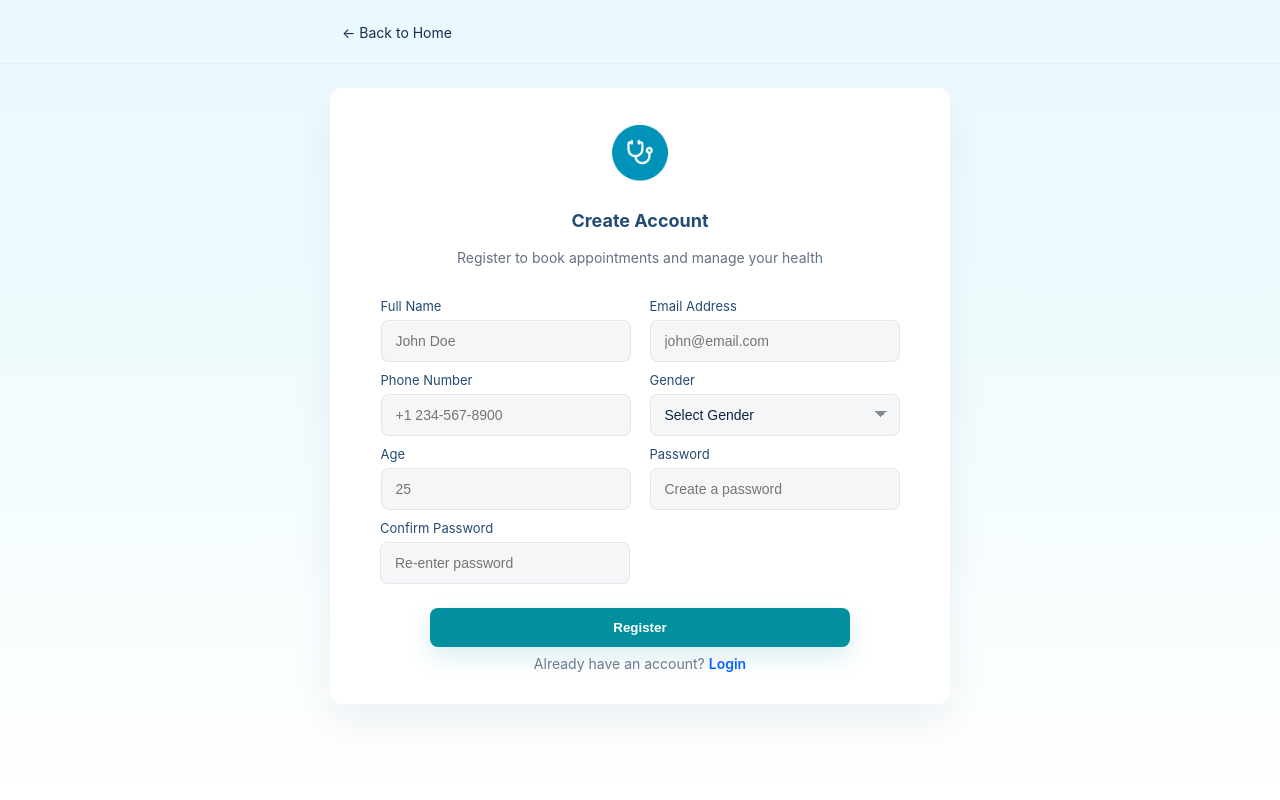
After one commit to jessojoy/doc_app, a Django app: page /register/ in a window 1280 px wide. The commit adds this page. Run offline with Django 5.2, Linux system fonts and the light colour scheme.

Commit message:
created pages for login and registration. but pending implementation of backend logic.

```diff
--- a/doc_app/urls.py
+++ b/doc_app/urls.py
@@ -1,23 +1,16 @@
-"""
-URL configuration for doc_app project.
-
-The `urlpatterns` list routes URLs to views. For more information please see:
-    https://docs.djangoproject.com/en/5.2/topics/http/urls/
-Examples:
-Function views
-    1. Add an import:  from my_app import views
-    2. Add a URL to urlpatterns:  path('', views.home, name='home')
-Class-based views
-    1. Add an import:  from other_app.views import Home
-    2. Add a URL to urlpatterns:  path('', Home.as_view(), name='home')
-Including another URLconf
-    1. Import the include() function: from django.urls import include, path
-    2. Add a URL to urlpatterns:  path('blog/', include('blog.urls'))
-"""
+# doc_app/urls.py  — paste this exact file (replace existing)
 from django.contrib import admin
 from django.urls import path, include
+from django.contrib.auth import views as auth_views
 
 urlpatterns = [
     path('admin/', admin.site.urls),
-    path('', include('doc_app_v1.urls')),   # serves / and any app routes
+
+    # Global login/logout so the name 'login' exists site-wide
+    path('login/', auth_views.LoginView.as_view(template_name='doctors/login.html'), name='login'),
+    path('logout/', auth_views.LogoutView.as_view(next_page='/'), name='logout'),
+
+    # Now include your app urls
+    # IMPORTANT: change 'doc_app_v1' below if your app package name differs
+    path('', include('doc_app_v1.urls')),
 ]
--- /dev/null
+++ b/doc_app_v1/static/doctors/css/register.css
@@ -0,0 +1,157 @@
+/* register.css - fixed widths so fields don't over-extend */
+
+/* Reset */
+* { box-sizing: border-box; margin: 0; padding: 0; }
+html, body { height: 100%; }
+body {
+  font-family: Inter, system-ui, -apple-system, "Segoe UI", Roboto, "Helvetica Neue", Arial;
+  color: #0f2444;
+  background: linear-gradient(180deg, #eaf9ff 0%, #f0fbfd 45%, #ffffff 100%);
+  -webkit-font-smoothing: antialiased;
+  -moz-osx-font-smoothing: grayscale;
+}
+
+/* Top bar & back link aligned with card */
+.topbar { height: 64px; display: flex; align-items: center; padding: 0; background: transparent; }
+.back-wrap { width: 100%; max-width: 620px; margin: 0 auto; padding-left: 12px; }
+.back-wrap a { color: #0f2444; text-decoration: none; font-size: 14px; opacity: 0.95; }
+.back-wrap a:hover { opacity: 1; }
+
+/* layout */
+.center-area { display: flex; justify-content: center; padding: 24px 16px 44px; }
+
+/* card */
+.reg-card {
+  width: 100%;
+  max-width: 620px;            /* keep the card compact */
+  background: #fff;
+  border-radius: 12px;
+  padding: 32px 36px;
+  margin: 0 auto;
+  text-align: center;
+  box-shadow: 0 20px 40px rgba(15,36,68,0.06);
+  display: flex;
+  flex-direction: column;
+  gap: 14px;
+}
+
+/* visual */
+.logo-img { width: 68px; height: 68px; border-radius: 50%; display: block; margin: 0 auto 8px; object-fit: cover; }
+.reg-card h1 { font-size: 18px; color: #234b74; margin-bottom: 4px; }
+.reg-card .subtitle { font-size: 14px; color: rgba(15,36,68,0.65); margin-bottom: 8px; }
+
+/* FORM GRID: center the two columns and cap their width */
+.form-grid {
+  display: grid;
+  grid-template-columns: repeat(2, 1fr); /* 2 columns visually */
+  justify-content: center;               /* center columns inside card */
+  gap: 14px 18px;
+  margin-top: 10px;
+  width: 100%;
+  max-width: 520px;  /* <-- total grid width; adjust smaller/larger as needed */
+  margin-left: auto;
+  margin-right: auto;
+}
+
+/* If a row needs to be single-column, use the single class */
+.form-grid.single {
+  grid-template-columns: 1fr;
+  max-width: 520px;
+}
+
+/* column wrapper: important to allow shrinking and cap width */
+.form-col {
+  min-width: 0;          /* allows column to shrink when necessary */
+  width: 100%;
+  max-width: 250px;      /* cap column width (controls how wide fields become) */
+  margin: 0 auto;
+  box-sizing: border-box;
+}
+
+/* labels and inputs */
+label { display: block; font-size: 13px; color: #234b74; margin-bottom: 6px; text-align: left; }
+input, select, textarea {
+  width: 100%;
+  max-width: 250px;     /* match column cap */
+  padding: 12px 14px;
+  border-radius: 8px;
+  border: 1px solid rgba(15,36,68,0.08);
+  background: #f4f6f7;
+  font-size: 14px;
+  color: #0f2444;
+  box-shadow: inset 0 1px 0 rgba(255,255,255,0.6);
+  box-sizing: border-box;
+}
+
+/* focus */
+input:focus, select:focus, textarea:focus {
+  border-color: rgba(11,99,255,0.32);
+  box-shadow: 0 0 0 3px rgba(11,99,255,0.12);
+  outline: none;
+}
+
+/* select arrow adjustments so it won't enlarge control */
+select {
+  appearance: none;
+  padding-right: 32px;
+  background-image:
+    linear-gradient(45deg, transparent 50%, rgba(20,30,40,0.5) 50%),
+    linear-gradient(135deg, rgba(20,30,40,0.5) 50%, transparent 50%);
+  background-position:
+    calc(100% - 18px) calc(1em + 2px),
+    calc(100% - 12px) calc(1em + 2px);
+  background-size: 6px 6px, 6px 6px;
+  background-repeat: no-repeat;
+}
+
+/* single-row defaults: put field(s) in left column */
+.form-grid.single .form-col {
+  grid-column: 1 / 2;
+  max-width: 250px;
+  width: 100%;
+  margin: 0;
+}
+
+/* But the button-col should span both columns (so it behaves like before) */
+.form-grid.single .form-col.button-col {
+  grid-column: 1 / 3;
+  max-width: 420px;
+  margin: 0 auto;
+}
+
+
+/* Register button centered and capped */
+.btn.register {
+  width: 100%;
+  max-width: 420px;
+  margin: 14px auto 0 auto;
+  padding: 12px 18px;
+  border: none;
+  border-radius: 8px;
+  background: #028f9e;
+  color: #fff;
+  font-weight: 600;
+  box-shadow: 0 10px 25px rgba(2,143,158,0.15);
+  transition: transform .16s ease;
+}
+.btn.register:hover { transform: translateY(-3px); }
+
+/* small footer */
+.footer-line { margin-top: 8px; font-size: 14px; color: rgba(15,36,68,0.6); }
+.footer-line a { color: #0b63ff; font-weight: 600; text-decoration: none; }
+.footer-spacer { height: 32px; }
+
+/* responsive behaviour */
+@media (max-width: 680px) {
+  .reg-card { max-width: 94%; padding: 22px; }
+  .form-grid { grid-template-columns: 1fr; max-width: 100%; gap: 12px; }
+  .form-col, input, select, textarea { max-width: 100%; }
+  .btn.register { max-width: 100%; }
+  .back-wrap { padding-left: 10px; }
+}
+
+/* accessibility focus */
+input:focus-visible, select:focus-visible, button:focus-visible {
+  outline: 3px solid rgba(11,99,255,0.12);
+  outline-offset: 2px;
+}
--- a/doc_app_v1/static/doctors/js/healthcare.js
+++ b/doc_app_v1/static/doctors/js/healthcare.js
@@ -3,5 +3,5 @@ function onPortal(role){
 alert(role.charAt(0).toUpperCase() + role.slice(1) + ' login clicked');
 }
 function onRegister(){
-alert('Register clicked');
+//alert('Register clicked');
 }
--- /dev/null
+++ b/doc_app_v1/static/doctors/js/register.js
@@ -0,0 +1,43 @@
+// register.js — light client-side validation & UX
+
+document.addEventListener('DOMContentLoaded', () => {
+  const form = document.getElementById('registerForm');
+  const btn = document.getElementById('registerBtn');
+
+  function setError(fieldName, message) {
+    const el = document.querySelector('.field-error[data-field="'+fieldName+'"]');
+    if (el) el.textContent = message;
+  }
+
+  form.addEventListener('submit', (e) => {
+    // clear previous errors
+    document.querySelectorAll('.field-error').forEach(n => n.textContent = '');
+
+    const fullName = (form.full_name && form.full_name.value.trim()) || '';
+    const email = (form.email && form.email.value.trim()) || '';
+    const p1 = (form.password1 && form.password1.value) || '';
+    const p2 = (form.password2 && form.password2.value) || '';
+
+    let hasError = false;
+    if (!fullName) { setError('full_name', 'Please enter your name'); hasError = true; }
+    if (!email || !/^[^\s@]+@[^\s@]+\.[^\s@]+$/.test(email)) { setError('email', 'Please enter a valid email'); hasError = true; }
+    if (p1 && p2 && p1 !== p2) { setError('password2', 'Passwords do not match'); hasError = true; }
+
+    if (hasError) {
+      e.preventDefault();
+      btn.scrollIntoView({ behavior: 'smooth', block: 'center' });
+    } else {
+      // optional: disable button to avoid double submit
+      btn.disabled = true;
+      btn.textContent = 'Registering...';
+    }
+  });
+
+  // clear error when user types
+  document.querySelectorAll('input, select').forEach(inp => {
+    inp.addEventListener('input', () => {
+      const box = document.querySelector('.field-error[data-field="'+inp.name+'"]');
+      if (box) box.textContent = '';
+    });
+  });
+});
--- a/doc_app_v1/templates/doctors/homepage.html
+++ b/doc_app_v1/templates/doctors/homepage.html
@@ -58,7 +58,7 @@
 </div>
 <div style="width:100%;display:flex;flex-direction:column;align-items:center">
 <button class="btn-primary" onclick="onPortal('patient')">Patient Login</button>
-<button class="btn-outline" onclick="onRegister()">Register Now</button>
+<a href="/register/" class="btn-outline" style="text-align:center;">Register Now</a>
 </div>
 </article>
 </section>
--- /dev/null
+++ b/doc_app_v1/templates/doctors/register.html
@@ -0,0 +1,107 @@
+{% load static %}
+<!doctype html>
+<html lang="en">
+<head>
+  <meta charset="utf-8" />
+  <meta name="viewport" content="width=device-width, initial-scale=1" />
+  <title>Create Account — HealthCare Plus</title>
+
+  <!-- main css for site (keeps any shared styles) -->
+  <link rel="stylesheet" href="{% static 'doctors/css/healthcare.css' %}">
+  <!-- registration specific CSS -->
+  <link rel="stylesheet" href="{% static 'doctors/css/register.css' %}">
+</head>
+<body>
+  <header class="topbar">
+    <div class="back-wrap">
+      <a class="back" href="/">← Back to Home</a>
+    </div>
+  </header>
+
+  <main class="center-area">
+    <div class="reg-card" role="main" aria-labelledby="reg-title">
+      {% load static %}
+<img class="logo-img"
+     src="{% static 'doctors/img/logo.png' %}"
+     alt="HealthCare Plus logo">
+
+
+      <h1 id="reg-title">Create Account</h1>
+      <p class="subtitle">Register to book appointments and manage your health</p>
+
+      <form id="registerForm" method="post" novalidate>
+        {% csrf_token %}
+
+        <div class="form-grid">
+          <div class="form-col">
+            <label for="id_full_name">Full Name</label>
+            <input id="id_full_name" name="full_name" type="text" placeholder="John Doe" value="{{ form.full_name.value|default_if_none:'' }}">
+            <div class="field-error" data-field="full_name">{% if form.full_name.errors %}{{ form.full_name.errors|first }}{% endif %}</div>
+          </div>
+
+          <div class="form-col">
+            <label for="id_email">Email Address</label>
+            <input id="id_email" name="email" type="email" placeholder="john@email.com" value="{{ form.email.value|default_if_none:'' }}">
+            <div class="field-error" data-field="email">{% if form.email.errors %}{{ form.email.errors|first }}{% endif %}</div>
+          </div>
+        </div>
+
+        <div class="form-grid">
+          <div class="form-col">
+            <label for="id_phone">Phone Number</label>
+            <input id="id_phone" name="phone" type="tel" placeholder="+1 234-567-8900" value="{{ form.phone.value|default_if_none:'' }}">
+            <div class="field-error" data-field="phone">{% if form.phone.errors %}{{ form.phone.errors|first }}{% endif %}</div>
+          </div>
+
+          <div class="form-col">
+            <label for="id_gender">Gender</label>
+            <select id="id_gender" name="gender">
+               <option value="">Select Gender</option>
+                  <option value="male" {% if form.gender.value == "male" %}selected{% endif %}>Male</option>
+                  <option value="female" {% if form.gender.value == "female" %}selected{% endif %}>Female</option>
+            </select>
+            <div class="field-error" data-field="gender">{% if form.gender.errors %}{{ form.gender.errors|first }}{% endif %}</div>
+          </div>
+        </div>
+
+        <div class="form-grid">
+          <div class="form-col">
+            <label for="id_age">Age</label>
+            <input id="id_age" name="age" type="number" placeholder="25" min="0" value="{{ form.age.value|default_if_none:'' }}">
+            <div class="field-error" data-field="age">{% if form.age.errors %}{{ form.age.errors|first }}{% endif %}</div>
+          </div>
+
+          <div class="form-col">
+            <label for="id_password1">Password</label>
+            <input id="id_password1" name="password1" type="password" placeholder="Create a password">
+            <div class="field-error" data-field="password1">{% if form.password1.errors %}{{ form.password1.errors|first }}{% endif %}</div>
+          </div>
+        </div>
+
+        <!-- single-column row -->
+        <div class="form-grid single">
+          <div class="form-col">
+            <label for="id_password2">Confirm Password</label>
+            <input id="id_password2" name="password2" type="password" placeholder="Re-enter password">
+            <div class="field-error" data-field="password2">{% if form.password2.errors %}{{ form.password2.errors|first }}{% endif %}</div>
+          </div>
+        </div>
+
+        <div class="form-grid single">
+  <div class="form-col button-col">
+    <button type="submit" class="btn register" id="registerBtn">Register</button>
+  </div>
+</div>
+
+        <div class="footer-line">
+          Already have an account? <a href="{% url 'login' %}">Login</a>
+        </div>
+      </form>
+    </div>
+  </main>
+
+  <div class="footer-spacer"></div>
+
+  <script src="{% static 'doctors/js/register.js' %}"></script>
+</body>
+</html>
--- a/doc_app_v1/urls.py
+++ b/doc_app_v1/urls.py
@@ -4,6 +4,7 @@ from . import views
 app_name = 'doctors'
 
 urlpatterns = [
-    path('', views.homepage, name='homepage'),      # root (/)
-    path('homepage/', views.homepage, name='homepage_with_slash'),  # optional
+    path('', views.homepage, name='homepage'),
+    path('homepage/', views.homepage, name='homepage_with_slash'),
+    path('register/', views.register, name='register'),
 ]
--- a/doc_app_v1/views.py
+++ b/doc_app_v1/views.py
@@ -1,6 +1,10 @@
 from django.shortcuts import render
 from django.http import HttpResponse
+
 
 # Create your views here.
 def homepage(request):
     return render(request,'doctors/homepage.html')
+
+def register(request):
+    return render(request, "doctors/register.html")
```
Also changed, not shown: doc_app_v1/static/doctors/css/login.css (added, +92 -0 lines), doc_app_v1/static/doctors/js/login.js (added, +52 -0 lines), doc_app_v1/templates/doctors/login.html (added, +56 -0 lines), doc_app_v1/static/doctors/img/logo.png (added).
